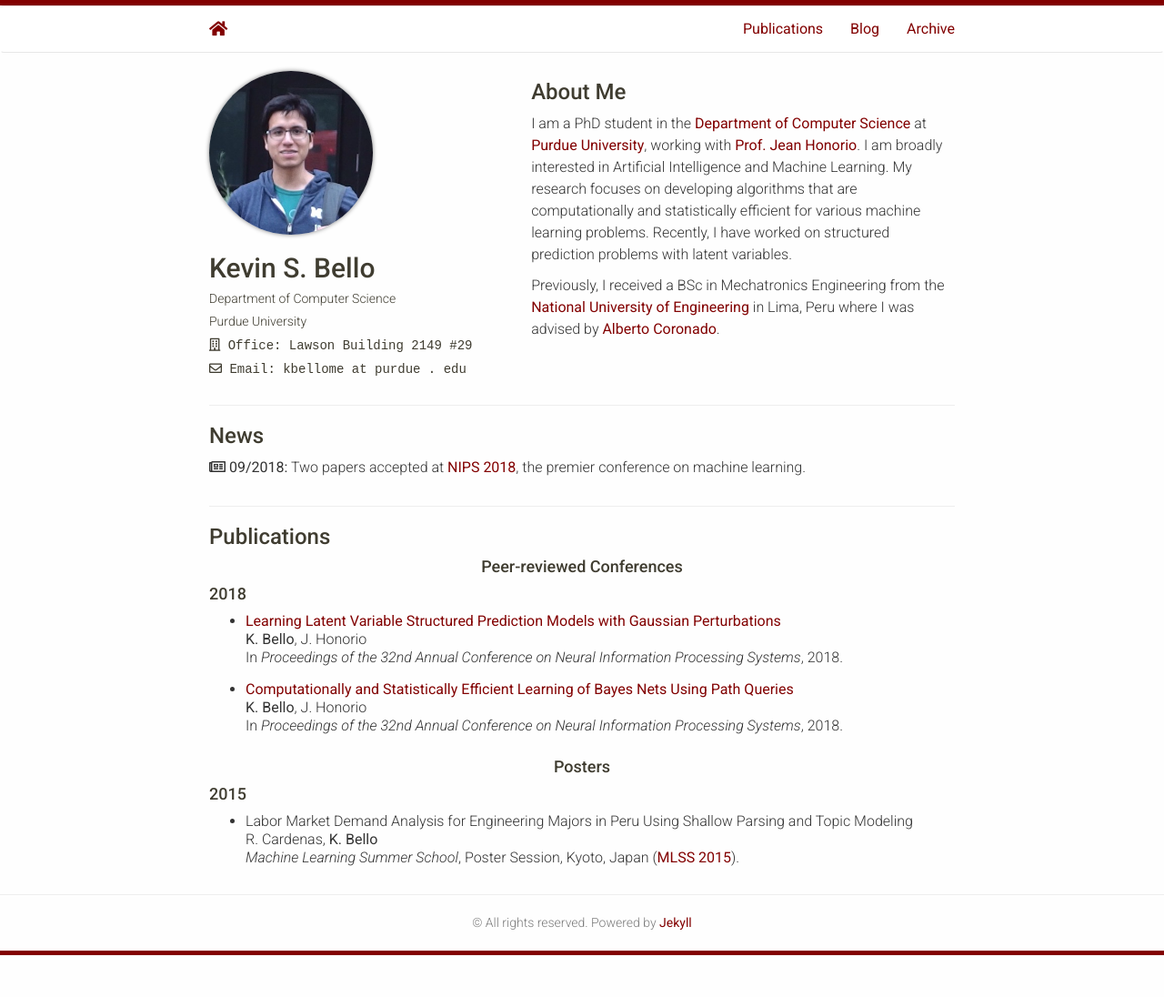
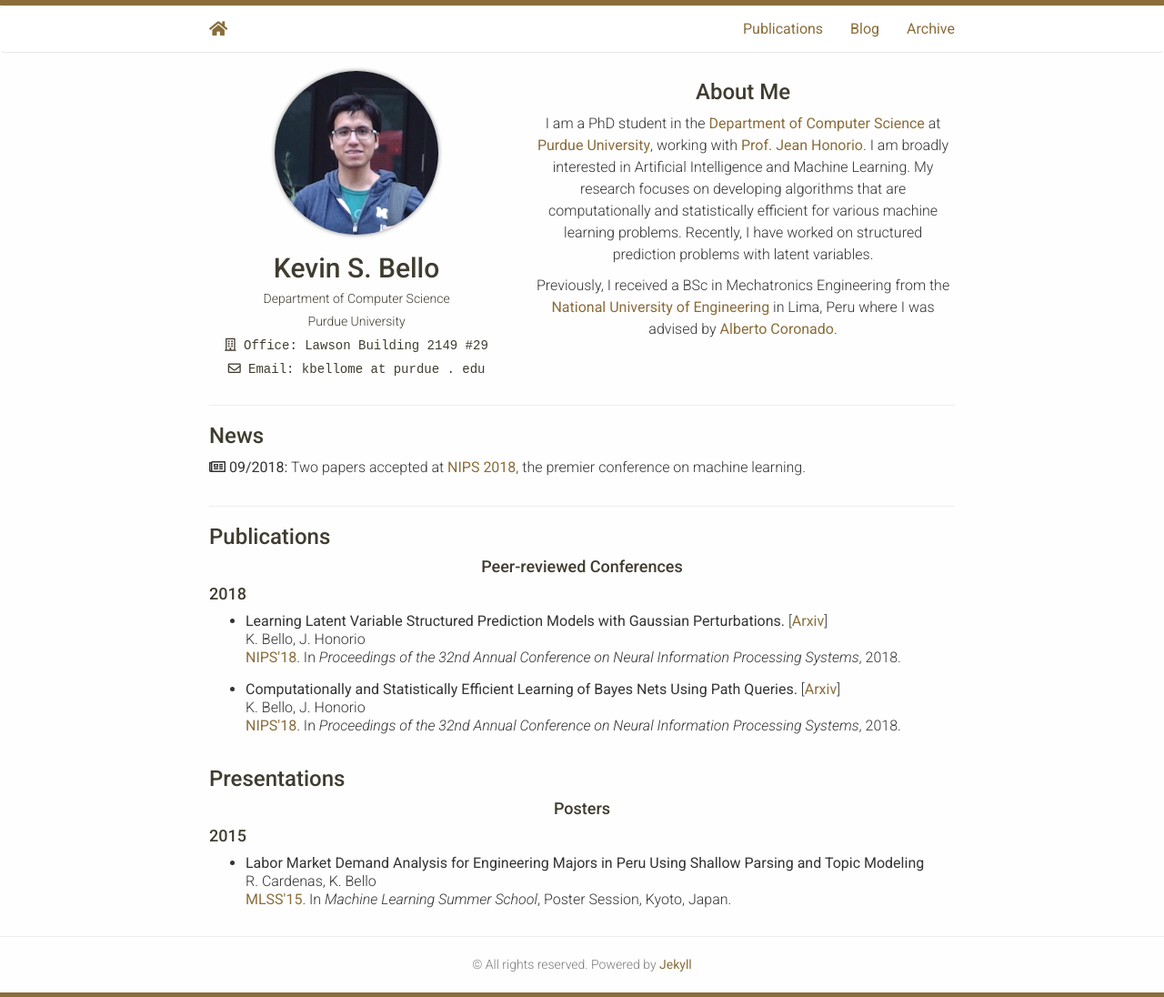
Before and after one commit to kevinsbello/kevinsbello.github.io, a Jekyll site: the page built from index.html, in a window 1280 px wide. Shown: the whole page at 91% size. Built offline with Jekyll 4.4.1, drawn with Linux system fonts in a browser that asks for light colours; nearby versions of some CDN libraries; library files that are not in the unit come from our copies; before the commit the page ends 1050 px from its top, so only the background shows below that.

Commit message:
phd-version

```diff
--- a/index.html
+++ b/index.html
@@ -7,7 +7,7 @@ page_name: Homepage
 		<div class="container">
             <div class="row">
 
-                <div class="col-md-5 left">
+                <div class="col-md-5 center">
                     <span id="face-wrapper">
 				        <img src="/images/me.jpg" alt="Me" class="img-circle face" width="180px" height="180px"><br>
 			        </span>
@@ -19,7 +19,7 @@ page_name: Homepage
 
                 </div>
 
-                <div class="col-md-7 left">
+                <div class="col-md-7 center">
                     <h3 style="margin-top:10px;">About Me</h3>
 
                     <p>I am a PhD student in the <a target="_blank" href="https://www.cs.purdue.edu">Department of Computer Science</a> at
@@ -55,31 +55,35 @@ page_name: Homepage
                         <div class="item post">
                             <ul class="papers">
                                 <li>
-                                <a href="">Learning Latent Variable Structured Prediction Models with Gaussian Perturbations</a>
-                                <br>
-                                <strong>K. Bello</strong>, J. Honorio
-                                <br>
-                                In <i>Proceedings of the 32nd Annual Conference on Neural Information Processing Systems</i>, 2018.
+                                    <strong>Learning Latent Variable Structured Prediction Models with Gaussian Perturbations.</strong>
+                                    [<a href="https://arxiv.org/abs/1805.09213" target="_blank">Arxiv</a>]
+                                    <br>
+                                    K. Bello, J. Honorio
+                                    <br>
+                                    <a target="_blank" href="https://nips.cc/Conferences/2018">NIPS'18</a>. In <i>Proceedings of the 32nd Annual Conference on Neural Information Processing Systems</i>, 2018.
                                 </li>
                                 <!---->
                                 <li>
-                                    <a href="">Computationally and Statistically Efficient Learning of Bayes Nets Using Path Queries</a>
+                                    <strong>Computationally and Statistically Efficient Learning of Bayes Nets Using Path Queries.</strong>
+                                    [<a href="https://arxiv.org/abs/1706.00754" target="_blank">Arxiv</a>]
                                     <br>
-                                    <strong>K. Bello</strong>, J. Honorio
+                                    K. Bello, J. Honorio
                                     <br>
-                                    In <i>Proceedings of the 32nd Annual Conference on Neural Information Processing Systems</i>, 2018.
+                                    <a target="_blank" href="https://nips.cc/Conferences/2018">NIPS'18</a>. In <i>Proceedings of the 32nd Annual Conference on Neural Information Processing Systems</i>, 2018.
                                 </li>
                             </ul>
                         </div>
                 <!--POSTERS-->
+            <h3> Presentations </h3>
                 <h4 style="text-align: center"> Posters </h4>
                     <h4> 2015 </h4>
                         <ul class="papers">
-                            <li>Labor Market Demand Analysis for Engineering Majors in Peru Using Shallow Parsing and Topic Modeling
+                            <li>
+                                <strong> Labor Market Demand Analysis for Engineering Majors in Peru Using Shallow Parsing and Topic Modeling </strong>
                                 <br>
-                                R. Cardenas, <strong>K. Bello</strong>
+                                R. Cardenas, K. Bello
                                 <br>
-                                <i>Machine Learning Summer School</i>, Poster Session, Kyoto, Japan (<a href="http://www.iip.ist.i.kyoto-u.ac.jp/mlss15/doku.php?id=presentation" target="_blank">MLSS 2015</a>).</li>
+                                <a href="http://www.iip.ist.i.kyoto-u.ac.jp/mlss15/doku.php?id=presentation" target="_blank">MLSS'15</a>. In <i>Machine Learning Summer School</i>, Poster Session, Kyoto, Japan.</li>
                         </ul>
         </div>
 
--- a/static/css/main.css
+++ b/static/css/main.css
@@ -5,8 +5,8 @@ body {
   height: 100%;
   background-color: #fefefe;
   /* The html and body elements cannot have any padding or margin. */
-  border-top: 3px solid #820000;
-  //border-bottom: 3px solid #820000;
+  border-top: 3px solid #8a6d3b;
+  //border-bottom: 3px solid #8a6d3b;
 }
 
 /* Wrapper for page content to push down footer */
@@ -33,26 +33,26 @@ body {
   border-left-color: #ffffff;
 }
 .navbar-default .navbar-brand {
-  color: #820000;
+  color: #8a6d3b;
 }
 .navbar-default .navbar-brand:hover, .navbar-default .navbar-brand:focus {
-  color: #820000;
+  color: #8a6d3b;
 }
 .navbar-default .navbar-text {
-  color: #820000;
+  color: #8a6d3b;
 }
 .navbar-default .navbar-nav > li > a {
-  color: #820000;
+  color: #8a6d3b;
 }
 .navbar-default .navbar-nav > li > a:hover, .navbar-default .navbar-nav > li > a:focus {
-  color: #820000;
+  color: #8a6d3b;
 }
 .navbar-default .navbar-nav > .active > a, .navbar-default .navbar-nav > .active > a:hover, .navbar-default .navbar-nav > .active > a:focus {
-  color: #820000;
+  color: #8a6d3b;
   background-color: #ffffff;
 }
 .navbar-default .navbar-nav > .open > a, .navbar-default .navbar-nav > .open > a:hover, .navbar-default .navbar-nav > .open > a:focus {
-  color: #820000;
+  color: #8a6d3b;
   background-color: #ffffff;
 }
 .navbar-default .navbar-toggle {
@@ -62,27 +62,27 @@ body {
   background-color: #ffffff;
 }
 .navbar-default .navbar-toggle .icon-bar {
-  background-color: #820000;
+  background-color: #8a6d3b;
 }
 .navbar-default .navbar-collapse,
 .navbar-default .navbar-form {
-  border-color: #820000;
+  border-color: #8a6d3b;
 }
 .navbar-default .navbar-link {
-  color: #820000;
+  color: #8a6d3b;
 }
 .navbar-default .navbar-link:hover {
-  color: #820000;
+  color: #8a6d3b;
 }
 @media (max-width: 767px) {
   .navbar-default .navbar-nav .open .dropdown-menu > li > a {
-    color: #820000;
+    color: #8a6d3b;
   }
   .navbar-default .navbar-nav .open .dropdown-menu > li > a:hover, .navbar-default .navbar-nav .open .dropdown-menu > li > a:focus {
-    color: #820000;
+    color: #8a6d3b;
   }
   .navbar-default .navbar-nav .open .dropdown-menu > .active > a, .navbar-default .navbar-nav .open .dropdown-menu > .active > a:hover, .navbar-default .navbar-nav .open .dropdown-menu > .active > a:focus {
-    color: #820000;
+    color: #8a6d3b;
     background-color: #ffffff;
   }
 }
@@ -101,10 +101,11 @@ body {
   margin: 20px 0;
 }
 .container a {
-  color: #820000;
+  color: #8a6d3b;
 }
 .container a:hover {
-  color: #820000;
+  color: #8a6d3b;
+  text-decoration: underline;
 }
 .img-responsive {
  display: block;
@@ -125,10 +126,10 @@ body {
   font-size: 15px;
 }
 .panel-default h4 a, h5 a {
-  color: #820000;
+  color: #8a6d3b;
 }
 .panel-default h4 a:hover, h5 a:hover {
-  color: #820000;
+  color: #8a6d3b;
 }
 .panel{
   border-style: none;
@@ -179,7 +180,7 @@ body {
 	color: #7b7b7b;
 }
 div.footer{
-  border-bottom: 5px solid #820000;
+  border-bottom: 5px solid #8a6d3b;
 }
 /* Set the fixed height of the footer here */
 /*.footer {
--- a/stylesheets/new_style.css
+++ b/stylesheets/new_style.css
@@ -25,18 +25,18 @@ strong{
 
 .site-title {
   //color: #e3dfd5;
-  color: #820000;
+  color: #8a6d3b;
   font-weight: 700;
 }
 
 .mooc a{
-  color: #820000;
+  color: #8a6d3b;
 }
 
 .menu-cat{
   //color:#e3dfd5;
-  color: #820000;
-  border-bottom: 1px solid #820000;
+  color: #8a6d3b;
+  border-bottom: 1px solid #8a6d3b;
   margin-top: 0.8em;
   padding-top: 0.2em;
   padding-bottom: 0.1em;
@@ -45,7 +45,7 @@ strong{
 
 .btn-link, .btn-link:hover, .btn-link:focus{
   //color: #e3dfd5;
-  color: #820000;
+  color: #8a6d3b;
 }
 
 .MathJax{
@@ -53,21 +53,28 @@ strong{
 }
 
 
-a, a:hover, a:focus {
-  color: #820000;
+a {
+  color: #8a6d3b;
   font-weight: 400;
   text-decoration: none;
 }
+
+a:hover, a:focus{
+  color: #8a6d3b;
+  font-weight: 400;
+  text-decoration: underline;
+}
+
 .log_link{
   color: #827252;
 }
 p>a{
-  color: #820000;
+  color: #8a6d3b;
 }
 
 a small {
   font-size: 11px;
-  color: #820000;
+  color: #8a6d3b;
   margin-top: -0.6em;
   display: block;
 }
@@ -83,20 +90,20 @@ h3 small{
 
 .btn-default{
   background-color: #f2f1eb;
-  border-color: #820000;
-  color: #820000;
+  border-color: #8a6d3b;
+  color: #8a6d3b;
 }
 .btn-default:hover, .btn-default:focus{
   background-color: #f2f1eb;
-  border-color: #820000;
-  color: #820000;
+  border-color: #8a6d3b;
+  color: #8a6d3b;
 }
 
 .btn-blog{
   padding: 6px 8px;
 }
 a.kactive, a.kactive:hover, a.kactive:active, a.kactive:focus {
-	color: #820000;
+	color: #8a6d3b;
   background: #ECD19F;
   border-radius: 10px;
   font-weight: 500;
@@ -114,8 +121,8 @@ a.kactive, a.kactive:hover, a.kactive:active, a.kactive:focus {
 .pagination>.active>a, .pagination>.active>span, .pagination>.active>a:hover, .pagination>.active>span:hover, .pagination>.active>a:focus, .pagination>.active>span:focus {
   z-index: 2;
   color: #ffffff;
-  background-color: #8C1515;
-  border-color: #8C1515;
+  background-color: #8a6d3b;
+  border-color: #8a6d3b;
   cursor: default;
 }
 
@@ -165,7 +172,7 @@ h4 > a{
   color: #827252;
 }
 .quick li > a:hover, a:focus{
-  color: #820000;
+  color: #8a6d3b;
 }
 .quick li .fa{
   padding-right: 5px;
@@ -263,7 +270,7 @@ a.dotted-link:hover {
   color: #827252;
 }
 .latest .item .title a:hover {
-  color: #820000;
+  color: #8a6d3b;
 }
 .latest .item .project-image:hover {
   -webkit-opacity: 0.8;
@@ -411,7 +418,7 @@ a.dotted-link:hover {
   color: #827252;
 }
 .info a:hover, a:focus{
-  color: #820000;
+  color: #8a6d3b;
 }
 /* Skills Section */
 .skills .intro {
@@ -522,7 +529,7 @@ a.dotted-link:hover {
   color: #827252;
 }
 .blog .item .title a:hover {
-  color: #820000;
+  color: #8a6d3b;
 }
 .blog .item:last-child {
   margin-bottom: 0;
@@ -538,7 +545,7 @@ a.dotted-link:hover {
   color: #827252;
 }
 .list ul li a:hover {
-  color: #820000;
+  color: #8a6d3b;
 }
 /* Credits */
 .credits ul li {
@@ -604,6 +611,10 @@ h3.title > a{
     /*text-align: left;*/
 }
 
+.paper-title{
+  color: #8a6d3b;
+}
+
 h1, h2, h3, h4, h5, h6{
   color: #3f3c30;
 }
```
